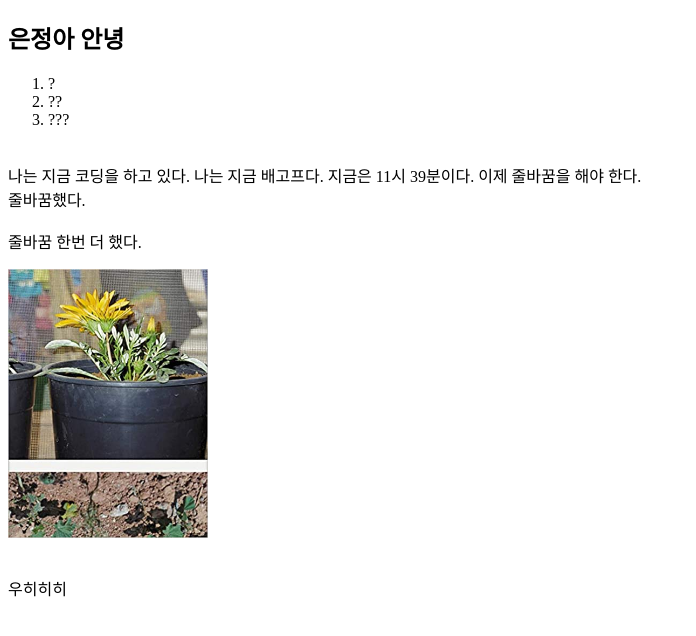
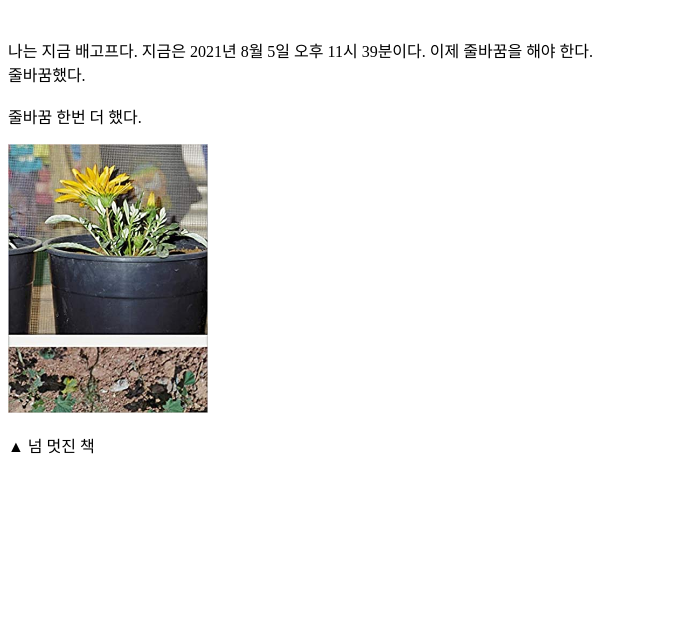
Before and after one commit to youngjaiiii/web.html, a plain HTML site: page index.html in a window 1280 px wide. Shown: the part 60-696 px from the top of the page, without its empty margins (0-696 px from the left). Drawn offline with Linux system fonts and the light colour scheme.

Commit message:
Add files via upload

```diff
--- a/index.html
+++ b/index.html
@@ -7,15 +7,13 @@
 <body>
 <h1><a href="https://twitter.com/youngjaiiii"
   target="_blank" title="It is a waste of time.">youngjaiiii</a></h1>
-<h2> 은정아 안녕</h2>
-<ol>
-  <li>?</li>
-  <li>??</li>
-  <li>???</li>
-</ol>
-<br> 나는 지금 코딩을 하고 있다. 나는 지금 배고프다. 지금은 11시 39분이다. 이제 줄바꿈을 해야 한다.
+<br> 나는 지금 배고프다. 지금은 2021년 8월 5일 오후 11시 39분이다. 이제 줄바꿈을 해야 한다.
  <br>줄바꿈했다. <br><br>줄바꿈 한번 더 했다.<p>
- <img <source src="51iSaPG--eL._SX369_BO1,204,203,200_.jpg"width=200"> </p>
- <br>우히히히
+ <a href="https://luca-fiore.com/2019/09/05/rooted-by-henk-wildschut/"
+ target="_blank" title="“Rooted,” by Henk Wildschut">
+   <img <source src="51iSaPG--eL._SX369_BO1,204,203,200_.jpg"width=200"></a> </p>
+▲ 넘 멋진 책
+ <br>
+
  </body>
  </html>
```
